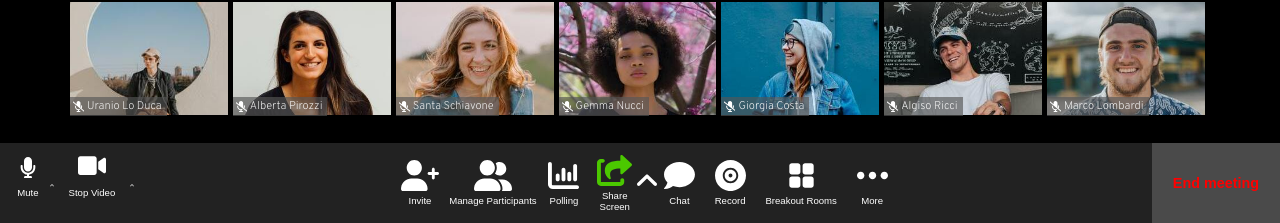
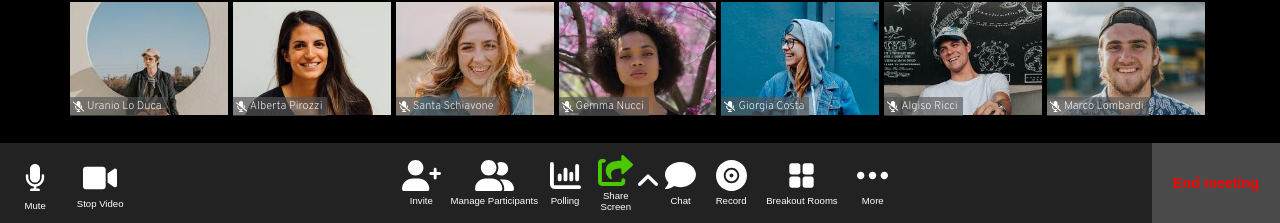
Before and after one commit to Broadcodes/html-css-zoom, a plain HTML site: page index.html in a window 1280 px wide. Shown: the part 577-800 px from the top of the page. Drawn offline with Linux system fonts and the light colour scheme; files whose address does not match are found by name.

Commit message:
Footer: modifiche sul flex

```diff
--- a/css/style.css
+++ b/css/style.css
@@ -137,13 +137,13 @@ footer {
     display: flex;
     flex-direction: column;
     align-items: center;
-    justify-content: baseline;
+    justify-content: center;
     cursor: pointer;
 }
 
 .mic img {
     height: 40px;
-    padding: 14px 10px 5px;
+    padding: 8px 15px 5px;
 }
 
 .mic p{
@@ -160,7 +160,7 @@ footer {
 
 .video img {
     height: 40px;
-    padding: 10px 20px 5px;
+    padding: 5px 15px 5px;
 }
 
 .freccia {
@@ -172,6 +172,10 @@ footer {
 
 .video {
     flex-grow: 1;
+    display: flex;
+    flex-direction: column;
+    align-items: center;
+    justify-content: center;
     cursor: pointer;
 }
 
```
